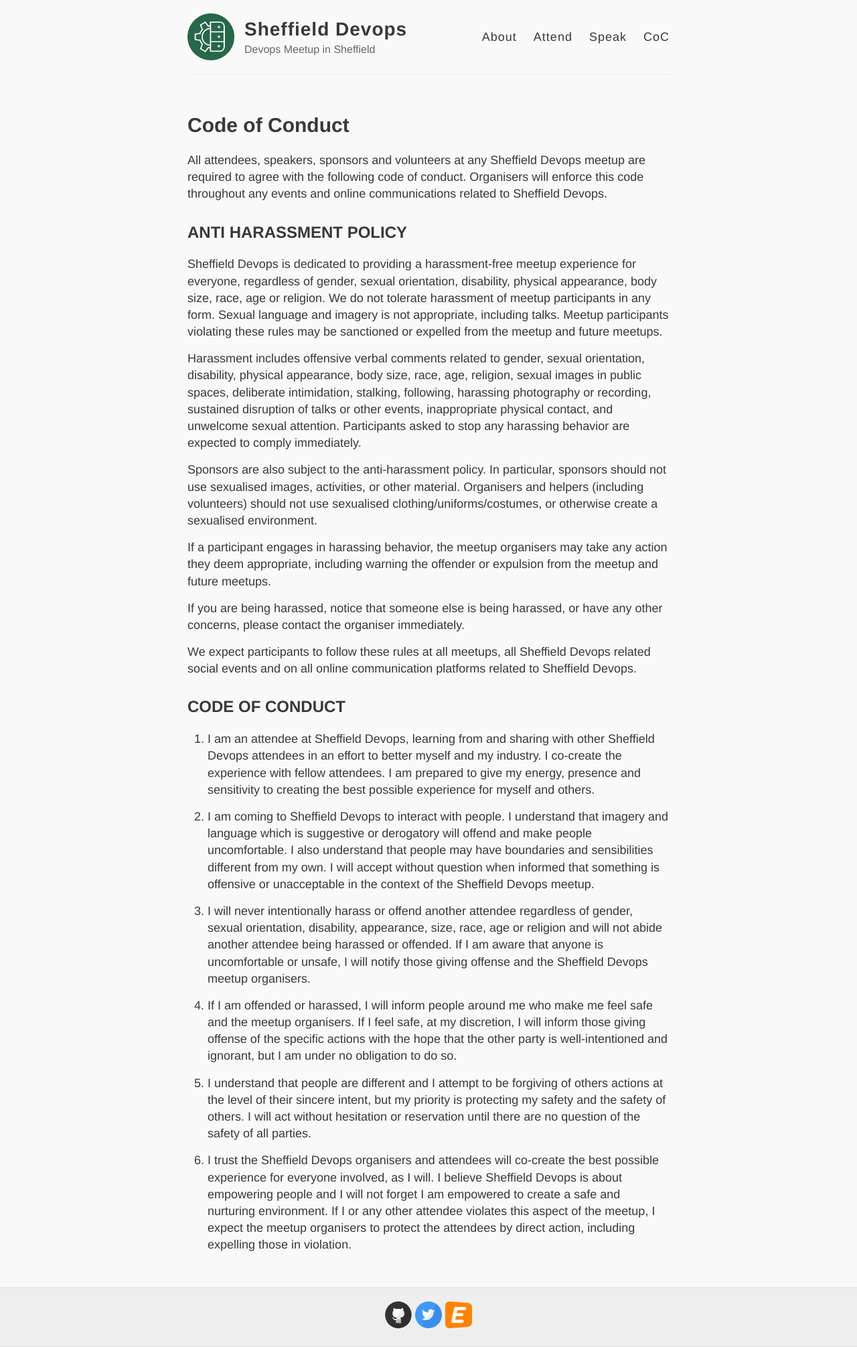
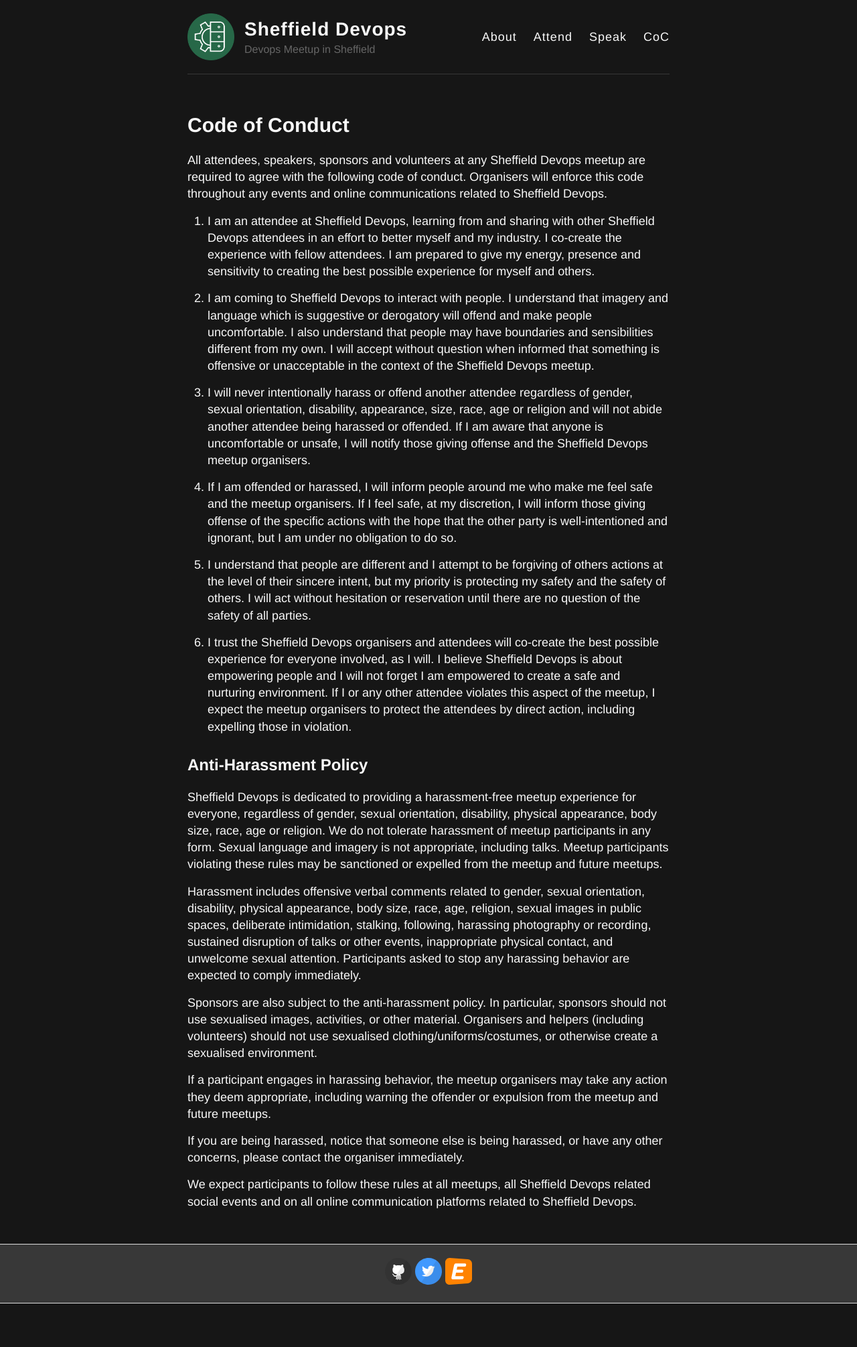
Before and after one commit to sheffielddevops/sheffielddevops.github.io, a Jekyll site: the page built from code-of-conduct.md, in a window 1280 px wide. Shown: the whole page at 67% size. Built offline with Jekyll 4.4.1, drawn with Linux system fonts in a browser that asks for light colours; our own code applies the rules of GitHub Pages for plain Markdown files; after the commit the page ends 1946 px from its top, so only the background shows below that.

Commit message:
invert colours

```diff
--- a/_sass/_variables.scss
+++ b/_sass/_variables.scss
@@ -4,15 +4,16 @@
 //
 
 // Colors
-$blue: #4183C4;
+//old$blue: #4183C4;
+$blue: #47a577;
 
 // Grays
-$black: #383838;
-$darkerGray: #383838;
-$darkGray: #383838;
+$black: #f9f9f9;
+$darkerGray: #f9f9f9;
+$darkGray: #f9f9f9;
 $gray: #666;
-$lightGray: #eee;
-$white: #f9f9f9;
+$lightGray: #383838;
+$white: #161616;
 
 // Font stacks
 $helvetica: Helvetica, Arial, sans-serif;
--- a/code-of-conduct.md
+++ b/code-of-conduct.md
@@ -5,7 +5,19 @@
 
 > All attendees, speakers, sponsors and volunteers at any Sheffield Devops meetup are required to agree with the following code of conduct. Organisers will enforce this code throughout any events and online communications related to Sheffield Devops.
 
-## ANTI HARASSMENT POLICY
+1. I am an attendee at Sheffield Devops, learning from and sharing with other Sheffield Devops attendees in an effort to better myself and my industry. I co-create the experience with fellow attendees. I am prepared to give my energy, presence and sensitivity to creating the best possible experience for myself and others.
+
+2. I am coming to Sheffield Devops to interact with people. I understand that imagery and language which is suggestive or derogatory will offend and make people uncomfortable. I also understand that people may have boundaries and sensibilities different from my own. I will accept without question when informed that something is offensive or unacceptable in the context of the Sheffield Devops meetup.
+
+3. I will never intentionally harass or offend another attendee regardless of gender, sexual orientation, disability, appearance, size, race, age or religion and will not abide another attendee being harassed or offended. If I am aware that anyone is uncomfortable or unsafe, I will notify those giving offense and the Sheffield Devops meetup organisers.
+
+4. If I am offended or harassed, I will inform people around me who make me feel safe and the meetup organisers. If I feel safe, at my discretion, I will inform those giving offense of the specific actions with the hope that the other party is well-intentioned and ignorant, but I am under no obligation to do so.
+
+5. I understand that people are different and I attempt to be forgiving of others actions at the level of their sincere intent, but my priority is protecting my safety and the safety of others. I will act without hesitation or reservation until there are no question of the safety of all parties.
+
+6. I trust the Sheffield Devops organisers and attendees will co-create the best possible experience for everyone involved, as I will. I believe Sheffield Devops is about empowering people and I will not forget I am empowered to create a safe and nurturing environment. If I or any other attendee violates this aspect of the meetup, I expect the meetup organisers to protect the attendees by direct action, including expelling those in violation.
+
+## Anti-Harassment Policy
 
 Sheffield Devops is dedicated to providing a harassment-free meetup experience for everyone, regardless of gender, sexual orientation, disability, physical appearance, body size, race, age or religion. We do not tolerate harassment of meetup participants in any form. Sexual language and imagery is not appropriate, including talks. Meetup participants violating these rules may be sanctioned or expelled from the meetup and future meetups.
 
@@ -18,17 +30,3 @@
 If you are being harassed, notice that someone else is being harassed, or have any other concerns, please contact the organiser immediately.
 
 We expect participants to follow these rules at all meetups, all Sheffield Devops related social events and on all online communication platforms related to Sheffield Devops.
-
-## CODE OF CONDUCT
-
-1. I am an attendee at Sheffield Devops, learning from and sharing with other Sheffield Devops attendees in an effort to better myself and my industry. I co-create the experience with fellow attendees. I am prepared to give my energy, presence and sensitivity to creating the best possible experience for myself and others.
-
-2. I am coming to Sheffield Devops to interact with people. I understand that imagery and language which is suggestive or derogatory will offend and make people uncomfortable. I also understand that people may have boundaries and sensibilities different from my own. I will accept without question when informed that something is offensive or unacceptable in the context of the Sheffield Devops meetup.
-
-3. I will never intentionally harass or offend another attendee regardless of gender, sexual orientation, disability, appearance, size, race, age or religion and will not abide another attendee being harassed or offended. If I am aware that anyone is uncomfortable or unsafe, I will notify those giving offense and the Sheffield Devops meetup organisers.
-
-4. If I am offended or harassed, I will inform people around me who make me feel safe and the meetup organisers. If I feel safe, at my discretion, I will inform those giving offense of the specific actions with the hope that the other party is well-intentioned and ignorant, but I am under no obligation to do so.
-
-5. I understand that people are different and I attempt to be forgiving of others actions at the level of their sincere intent, but my priority is protecting my safety and the safety of others. I will act without hesitation or reservation until there are no question of the safety of all parties.
-
-6. I trust the Sheffield Devops organisers and attendees will co-create the best possible experience for everyone involved, as I will. I believe Sheffield Devops is about empowering people and I will not forget I am empowered to create a safe and nurturing environment. If I or any other attendee violates this aspect of the meetup, I expect the meetup organisers to protect the attendees by direct action, including expelling those in violation.
```
